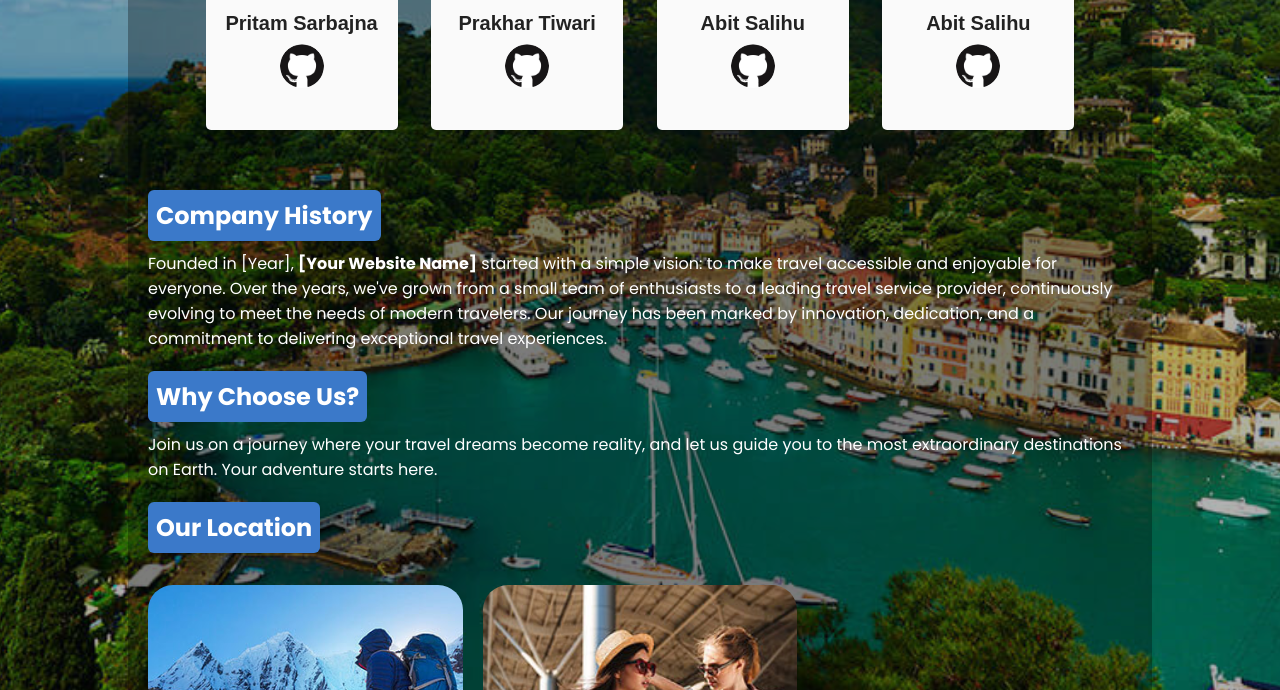
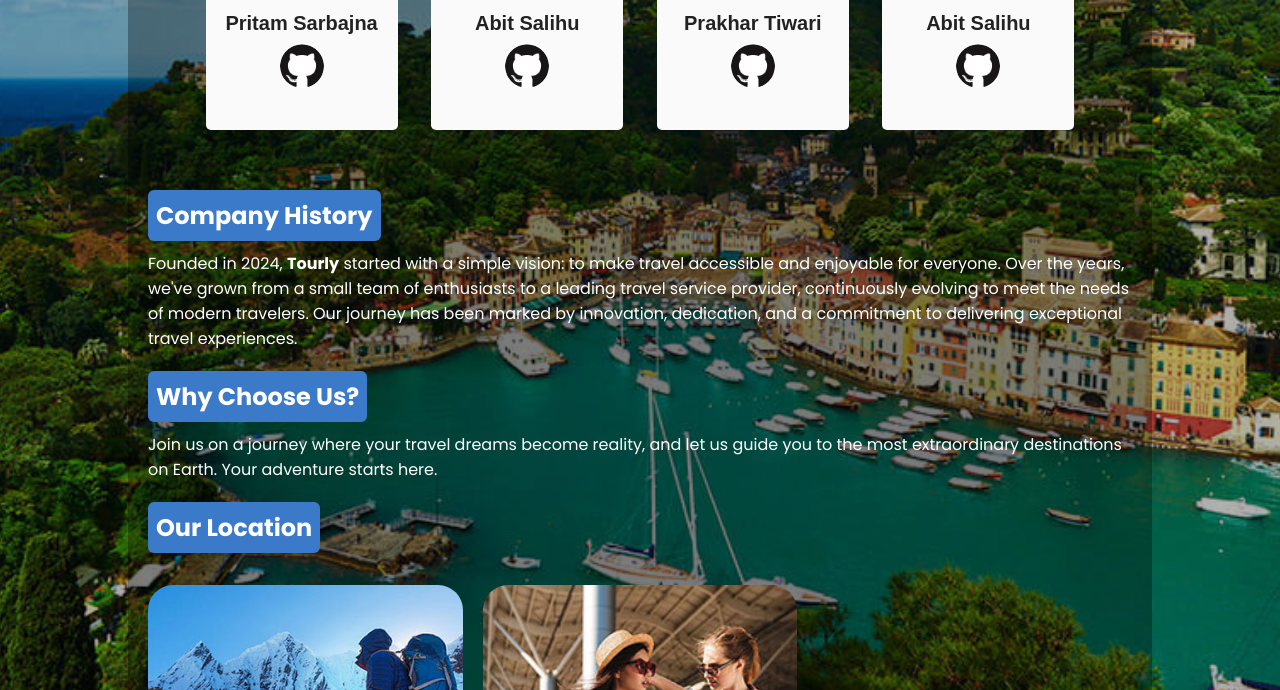
Before and after one commit to Sushantchamp/Travel_website, a plain HTML site: page index.html in a window 1280 px wide. Shown: the part 1809-2499 px from the top of the page. Drawn offline with nearby package versions, Linux system fonts and the light colour scheme.

Commit message:
Update index.html

```diff
--- a/index.html
+++ b/index.html
@@ -275,30 +275,7 @@
                 <h1>Pritam Sarbajna</h1>
               </div>
               <div class="logolink">
-                <a href="https://github.com/PritamSarbajna" target="_blank"><img src="./assets/images/GitHub120px.png"
-                    alt="Github-Logo" class="github-logo" /></a>
-              </div>
-            </div>
-
-
-            <div class="concard">
-              <img src="https://github.com/prakhartiwari0.png" alt="profile-picture" class="pfp" />
-              <div class="text">
-                <h1>Prakhar Tiwari</h1>
-              </div>
-              <div class="logolink">
-                <a href="https://github.com/prakhartiwari0" target="_blank"><img src="./assets/images/GitHub120px.png"
-                    alt="Github-Logo" class="github-logo" /></a>
-              </div>
-            </div>
-
-            <div class="concard">
-              <img src="https://github.com/abitsalihu.png" alt="profile-picture" class="pfp" />
-              <div class="text">
-                <h1>Abit Salihu</h1>
-              </div>
-              <div class="logolink">
-                <a href="https://github.com/abitsalihu" target="_blank"><img src="./assets/images/GitHub120px.png"
+                <a href="#" target="_blank"><img src="./assets/images/GitHub120px.png"
                     alt="Github-Logo" class="github-logo" /></a>
               </div>
             </div>
@@ -308,7 +285,28 @@
                 <h1>Abit Salihu</h1>
               </div>
               <div class="logolink">
-                <a href="https://github.com/abitsalihu" target="_blank"><img src="./assets/images/GitHub120px.png"
+                <a href="#" target="_blank"><img src="./assets/images/GitHub120px.png"
+                    alt="Github-Logo" class="github-logo" /></a>
+              </div>
+            </div>
+
+            <div class="concard">
+              <img src="https://github.com/prakhartiwari0.png" alt="profile-picture" class="pfp" />
+              <div class="text">
+                <h1>Prakhar Tiwari</h1>
+              </div>
+              <div class="logolink">
+                <a href="#" target="_blank"><img src="./assets/images/GitHub120px.png"
+                    alt="Github-Logo" class="github-logo" /></a>
+              </div>
+            </div>
+            <div class="concard">
+              <img src="https://github.com/abitsalihu.png " alt="profile-picture" class="pfp" />
+              <div class="text">
+                <h1>Abit Salihu</h1>
+              </div>
+              <div class="logolink">
+                <a href="#" target="_blank"><img src="./assets/images/GitHub120px.png"
                     alt="Github-Logo" class="github-logo" /></a>
               </div>
             </div>
@@ -318,7 +316,7 @@
 
           <h3>Company History</h3>
           <p>
-            Founded in [Year], <strong>[Your Website Name]</strong> started with a simple vision: to make travel
+            Founded in 2024, <strong>Tourly</strong> started with a simple vision: to make travel
             accessible and enjoyable for everyone. Over the years, we've grown from a small team of enthusiasts to a
             leading travel service provider, continuously evolving to meet the needs of modern travelers. Our journey
             has been marked by innovation, dedication, and a commitment to delivering exceptional travel experiences.
```
